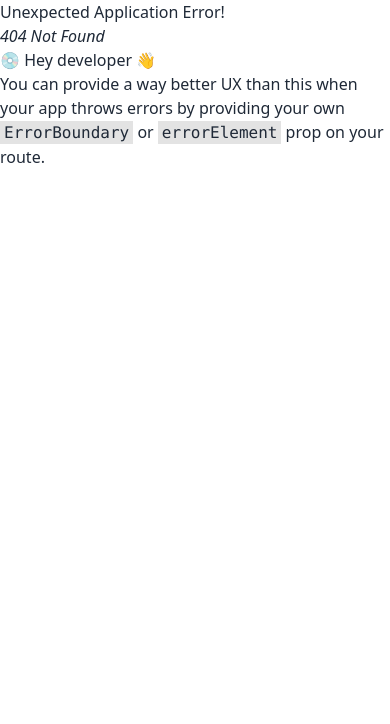
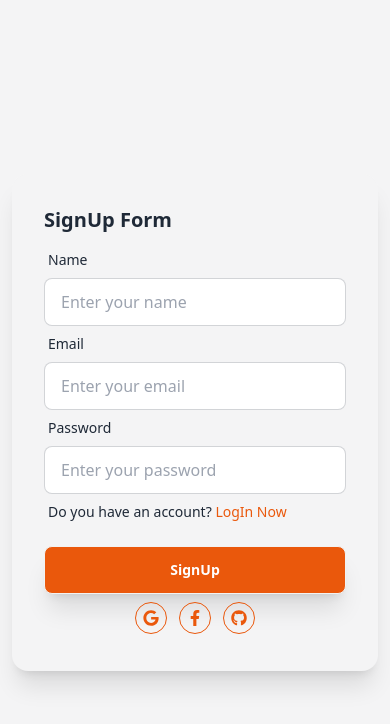
Before and after one commit to sohanwebdevctg/fast-foods-mern-stack-client-site-project-1-, a React (Vite) app: page /signup in a window 390 px wide. Before the commit this address had no page. Shown: the top 724 px of the page. Built offline with nearby package versions, Linux system fonts and the light colour scheme.

Commit message:
responsive the signup form

```diff
--- a/src/components/LogIn.jsx
+++ b/src/components/LogIn.jsx
@@ -12,7 +12,7 @@ const LogIn = () => {
           <div className="card lg:card-side shadow-xl bg-zinc-100">
             <div className="flex justify-between items-center rounded-3xl">
               {/* image section start */}
-              <div className="md:w-1/2 hidden md:block">
+              <div className="md:w-1/2 hidden md:block h-full">
                 <img
                   src={login}
                   alt="Album"
@@ -33,7 +33,7 @@ const LogIn = () => {
                     </label>
                     <input
                       type="email"
-                      placeholder="email"
+                      placeholder="Enter your email"
                       className="input input-bordered"
                     />
                   </div>
@@ -45,7 +45,7 @@ const LogIn = () => {
                     </label>
                     <input
                       type="password"
-                      placeholder="password"
+                      placeholder="Enter your password"
                       className="input input-bordered"
                     />
                   </div>
@@ -53,7 +53,7 @@ const LogIn = () => {
                   {/* signup link btn start */}
                   <label className="label text-sm sm:text-base md:text-xs lg:text-sm xl:text-base">
                     <p>
-                      Don't have an account{" "}
+                      Don't have an account?{" "}
                       <Link
                         to="/signup"
                         className="link link-hover text-orange-600"
--- a/src/components/SignUp.jsx
+++ b/src/components/SignUp.jsx
@@ -0,0 +1,123 @@
+import { Link } from "react-router-dom";
+import signup from "../../public/signup/signup.png";
+import { FaFacebookF, FaGithub, FaGoogle } from "react-icons/fa";
+
+const SignUp = () => {
+  return (
+    <div className="bg-zinc-100">
+      {/* signup section start */}
+      <div className="display flex flex-col md:flex-row justify-center items-center h-screen w-full p-3 md:p-10">
+        {/* content section start */}
+        <div className="w-full sm:w-3/5 md:w-5/6 lg:w-4/5 ">
+          <div className="card lg:card-side shadow-xl bg-zinc-100">
+            <div className="flex justify-between items-center rounded-3xl">
+              {/* image section start */}
+              <div className="md:w-1/2 hidden md:block h-full">
+                <img
+                  src={signup}
+                  alt="Album"
+                  className="w-full h-full rounded-s-3xl"
+                />
+              </div>
+              {/* image section end */}
+              {/* form section start */}
+              <div className="w-full md:w-1/2 card-body">
+                <h1 className="text-xl sm:text-2xl xl:text-3xl font-bold">
+                  SignUp Form
+                </h1>
+                <form>
+                  {/* name section start */}
+                  <div className="form-control">
+                    <label className="label">
+                      <span className="label-text">Name</span>
+                    </label>
+                    <input
+                      type="text"
+                      placeholder="Enter your name"
+                      className="input input-bordered"
+                    />
+                  </div>
+                  {/* name section end */}
+                  {/* email section start */}
+                  <div className="form-control">
+                    <label className="label">
+                      <span className="label-text">Email</span>
+                    </label>
+                    <input
+                      type="email"
+                      placeholder="Enter your email"
+                      className="input input-bordered"
+                    />
+                  </div>
+                  {/* email section end */}
+                  {/* password section start */}
+                  <div className="form-control">
+                    <label className="label">
+                      <span className="label-text">Password</span>
+                    </label>
+                    <input
+                      type="password"
+                      placeholder="Enter your password"
+                      className="input input-bordered"
+                    />
+                  </div>
+                  {/* password section end */}
+                  {/* login link btn start */}
+                  <label className="label text-sm sm:text-base md:text-xs lg:text-sm xl:text-base">
+                    <p>
+                      Do you have an account?{" "}
+                      <Link
+                        to="/login"
+                        className="link link-hover text-orange-600"
+                      >
+                        LogIn Now
+                      </Link>
+                    </p>
+                  </label>
+                  {/* login link btn end */}
+                  {/* submit btn start */}
+                  <div className="form-control mt-4">
+                    <button className="btn bg-orange-600 text-white hover:bg-black shadow-xl">
+                      SignUp
+                    </button>
+                  </div>
+                  {/* submit btn end */}
+                </form>
+                {/* social media section start */}
+                <ul className="flex justify-center items-center gap-3">
+                  <li>
+                    <Link to="/">
+                      <button className="w-8 h-8 rounded-full border-[1px] border-orange-600 hover:bg-orange-600 text-orange-600 hover:text-white">
+                      <FaGoogle className="mx-auto items-center" />
+                      </button>
+                    </Link>
+                  </li>
+                  <li>
+                    <Link to="/">
+                      <button className="w-8 h-8 rounded-full border-[1px] border-orange-600 hover:bg-orange-600 text-orange-600 hover:text-white">
+                      <FaFacebookF className="mx-auto items-center" />
+                      </button>
+                    </Link>
+                  </li>
+                  <li>
+                    <Link to="/">
+                      <button className="w-8 h-8 rounded-full border-[1px] border-orange-600 hover:bg-orange-600 text-orange-600 hover:text-white">
+                      <FaGithub className="mx-auto items-center" />
+                      </button>
+                    </Link>
+                  </li>
+                </ul>
+                {/* social media section end */}
+              </div>
+              {/* form section end */}
+            </div>
+          </div>
+        </div>
+        {/* content section end */}
+      </div>
+      {/* signup section end */}
+    </div>
+  );
+};
+
+export default SignUp;
--- a/src/router/Router.jsx
+++ b/src/router/Router.jsx
@@ -6,6 +6,7 @@ import MainLayout from "../layout/MainLayout";
 import Home from "../pages/home/Home";
 import Menu from "../pages/menu/Menu";
 import LogIn from "../components/LogIn";
+import SignUp from "../components/SignUp";
 
 
 
@@ -27,5 +28,9 @@ export const router = createBrowserRouter([
   {
     path: '/login',
     element: <LogIn></LogIn>
+  },
+  {
+    path: '/signup',
+    element: <SignUp></SignUp>
   }
 ]);
```
